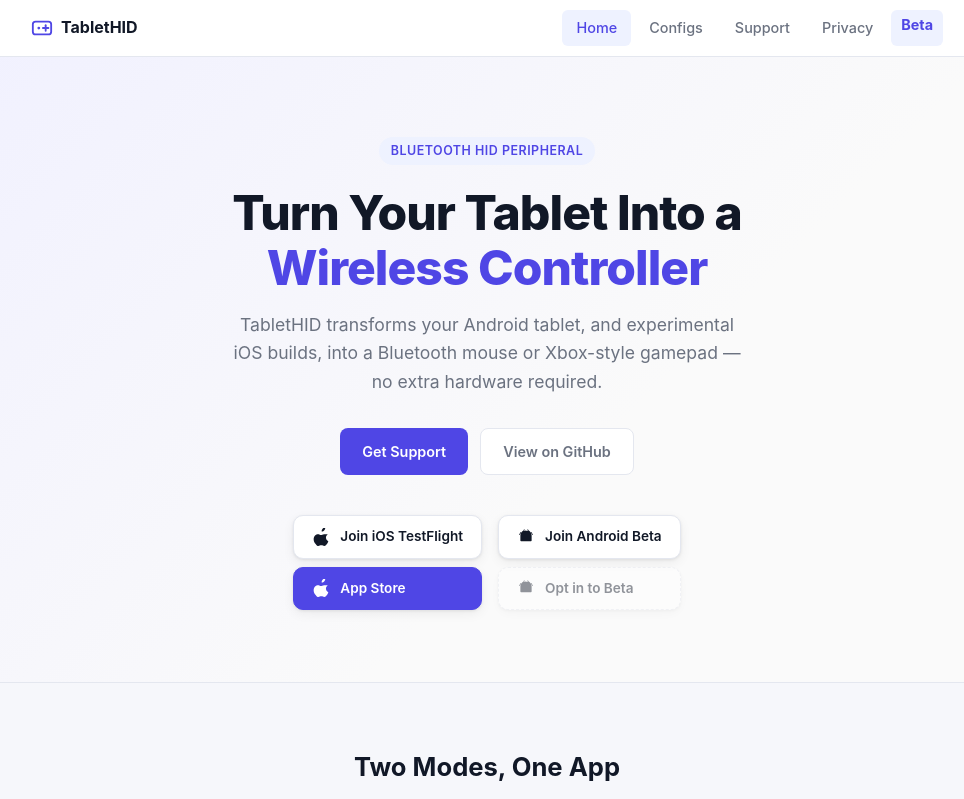
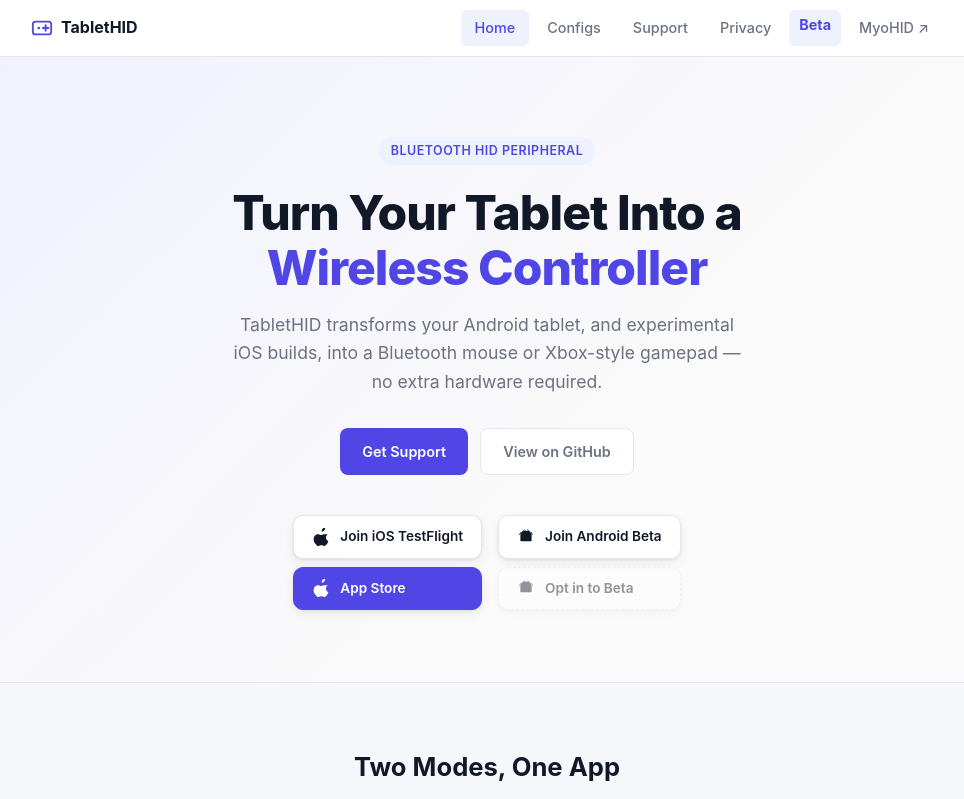
Before and after one commit to Neuro-Mechatronics-Interfaces/TabletHID, a React (Vite) app in the folder web/: page / in a window 1280 px wide. Shown: the top 799 px of the page, without its empty margins (153-1117 px from the left). Built offline with nearby package versions, Linux system fonts and the light colour scheme.

Commit message:
Update Nav links to refer to myo.nml.wtf as well.

```diff
--- a/web/src/components/Nav.jsx
+++ b/web/src/components/Nav.jsx
@@ -19,6 +19,7 @@
           <NavLink to="/support" className={({ isActive }) => 'nav-link' + (isActive ? ' active' : '')}>Support</NavLink>
           <NavLink to="/privacy" className={({ isActive }) => 'nav-link' + (isActive ? ' active' : '')}>Privacy</NavLink>
           <NavLink to="/beta" className={({ isActive }) => 'nav-link nav-link-beta' + (isActive ? ' active' : '')}>Beta</NavLink>
+          <a href="https://myo.nml.wtf" className="nav-link" target="_blank" rel="noreferrer">MyoHID ↗</a>
         </div>
       </div>
     </nav>
```
